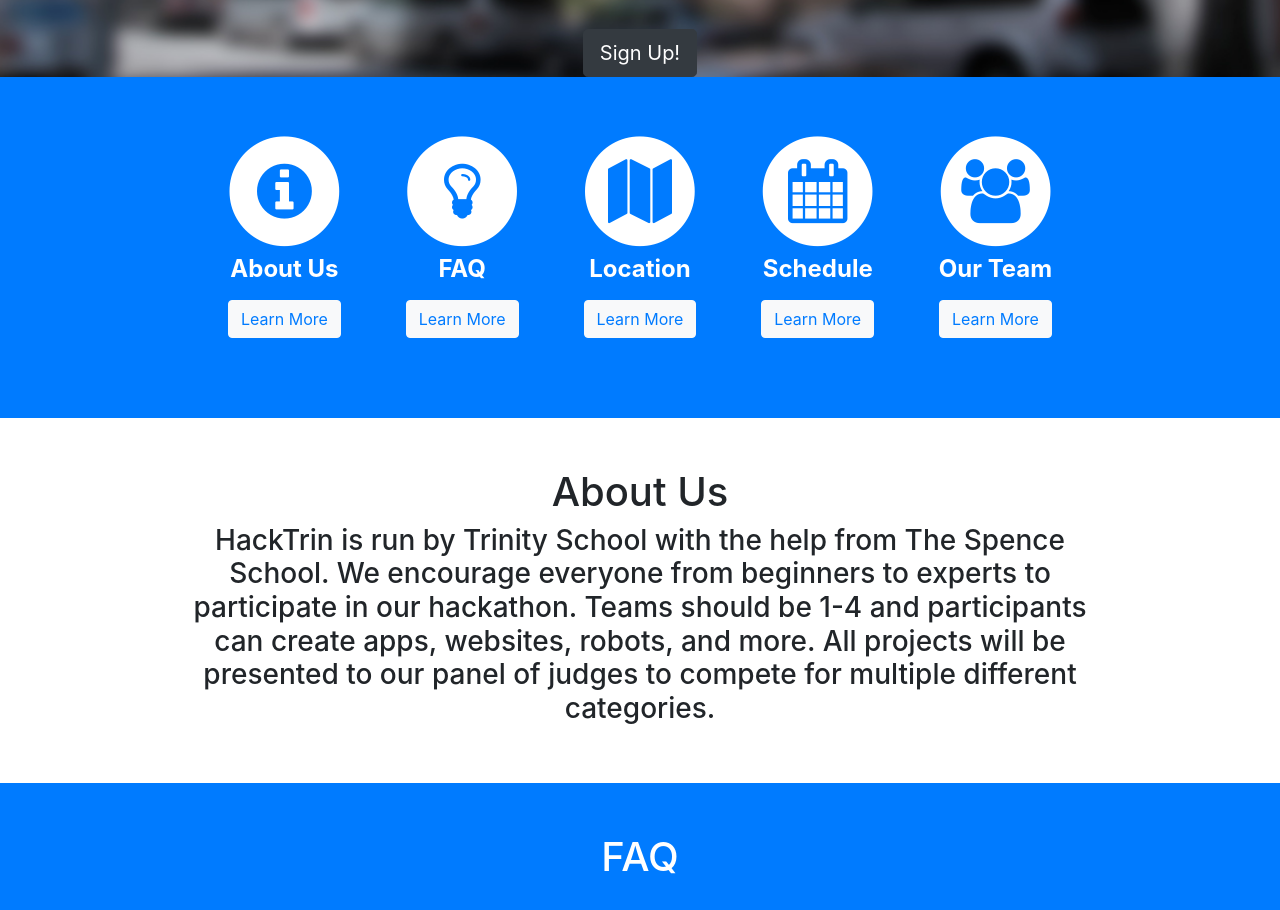
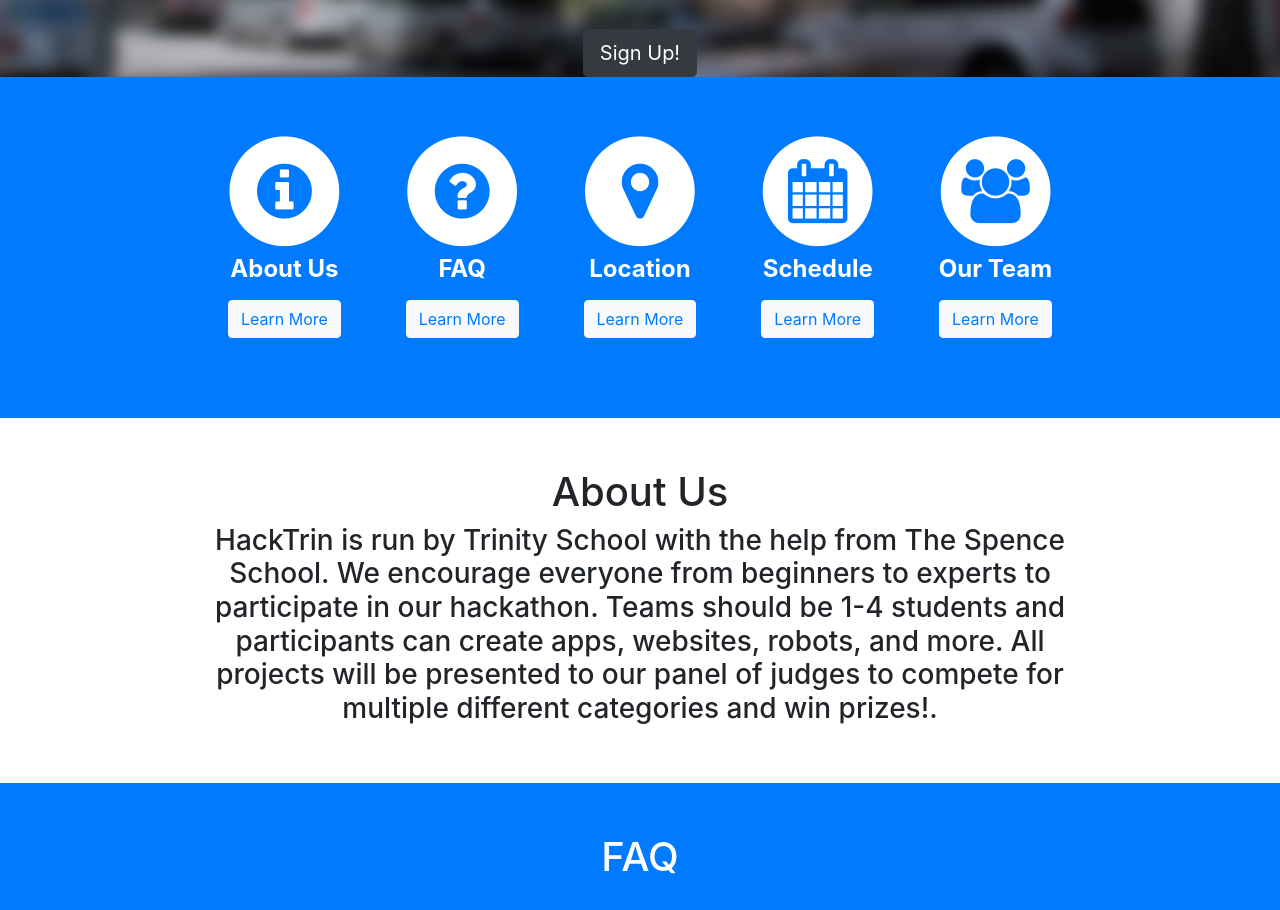
Before and after one commit to bitschiff/hacktrin, a website with bundled scripts: page index.html in a window 1280 px wide. Shown: the part 840-1750 px from the top of the page. Built offline with nearby package versions, Linux system fonts and the light colour scheme.

Commit message:
Text changes

```diff
--- a/index.html
+++ b/index.html
@@ -156,7 +156,7 @@
                 <div class="service-item">
                   <span class="fa-stack fa-4x">
                     <i class="fa fa-circle fa-stack-2x"></i>
-                    <i class="fa fa-lightbulb-o fa-stack-1x text-primary"></i>
+                    <i class="fa fa-question-circle fa-stack-1x text-primary"></i>
                   </span>
                   <h4>
                     <strong>FAQ</strong>
@@ -173,7 +173,7 @@
                 <div class="service-item">
                   <span class="fa-stack fa-4x">
                     <i class="fa fa-circle fa-stack-2x"></i>
-                    <i class="fa fa-map fa-stack-1x text-primary"></i>
+                    <i class="fa fa-map-marker fa-stack-1x text-primary"></i>
                   </span>
                   <h4>
                     <strong>Location</strong>
@@ -266,7 +266,7 @@
         <div class="row">
           <div class="col-lg-10 mx-auto text-center">
             <h1>About Us</h1>
-            <h3>HackTrin is run by Trinity School with the help from The Spence School. We encourage everyone from beginners to experts to participate in our hackathon. Teams should be 1-4 and participants can create apps, websites, robots, and more. All projects will be presented to our panel of judges to compete for multiple different categories.<h3>
+            <h3>HackTrin is run by Trinity School with the help from The Spence School. We encourage everyone from beginners to experts to participate in our hackathon. Teams should be 1-4 students and participants can create apps, websites, robots, and more. All projects will be presented to our panel of judges to compete for multiple different categories and win prizes!.<h3>
             </div>
             <!-- /.row -->
           </div>
```
